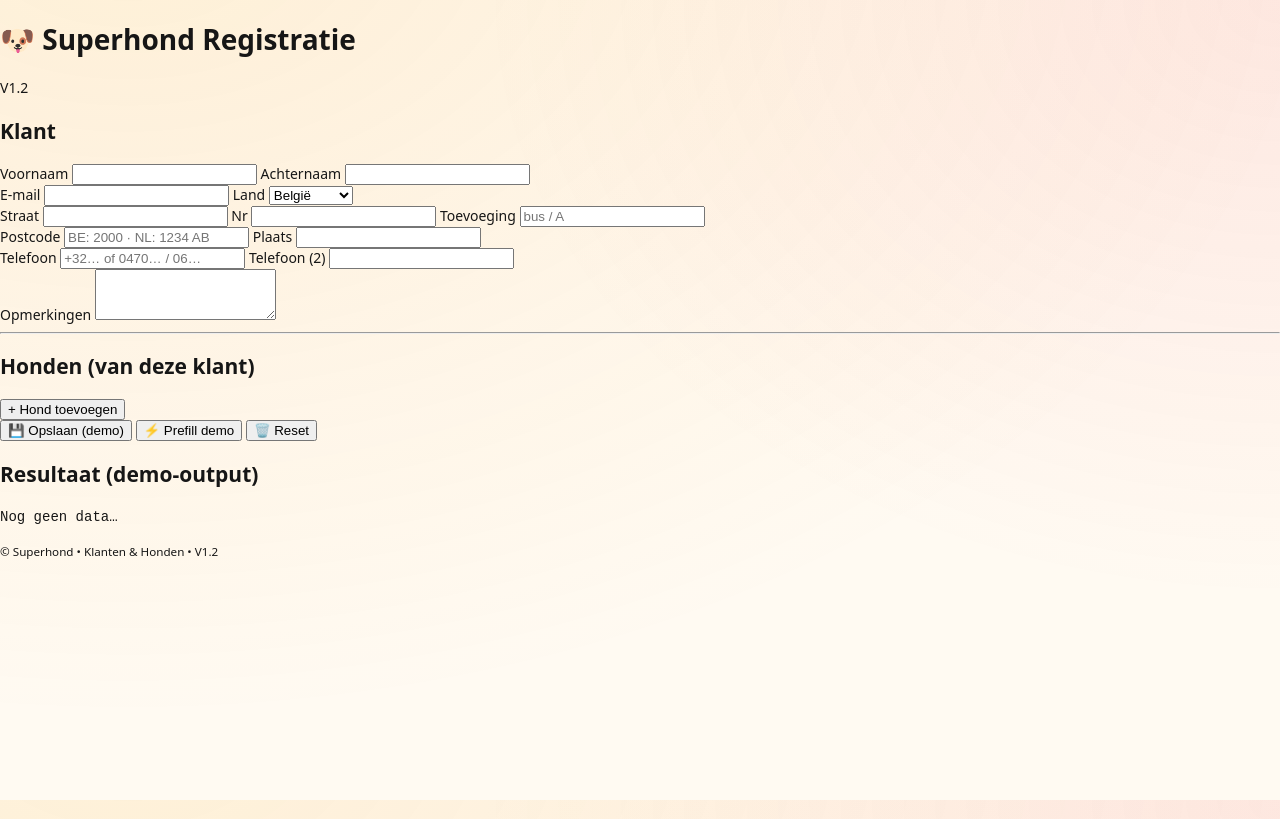
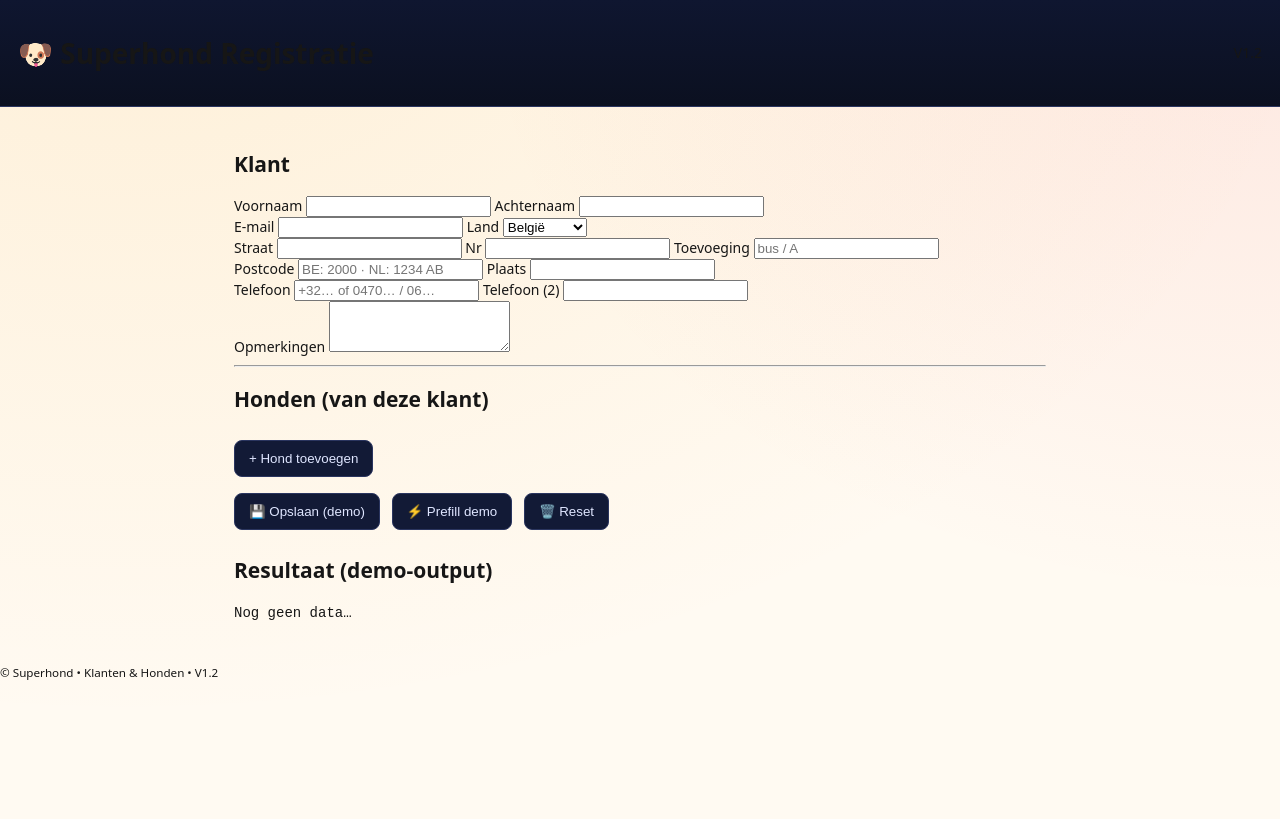
Before and after one commit to superhond-be/Superhond-registratie-systeem, a website: page index.html in a window 1280 px wide. Drawn offline with Linux system fonts and the light colour scheme.

Commit message:
Update style.css

```diff
--- a/public/css/style.css
+++ b/public/css/style.css
@@ -1,3 +1,16 @@
+
+
+
+:root { color-scheme: light dark; --bg:#0b1020; --fg:#e6ebff; --accent:#6ae3ff; --badge:#1e2a55; }
+* { box-sizing: border-box; }
+body { margin:0; font:16px/1.45 system-ui, -apple-system, Segoe UI, Roboto, sans-serif; background:var(--bg); color:var(--fg); }
+.topbar { display:flex; align-items:center; justify-content:space-between; padding:14px 18px; border-bottom:1px solid #2a355f; background:linear-gradient(180deg,#0f1630,#0b1020); }
+.badge { font-size:12px; padding:4px 8px; border-radius:999px; background:var(--badge); color:#cfd8ff; border:1px solid #31407b; }
+.container { padding:24px; max-width:860px; margin:auto; }
+button { margin:8px 8px 8px 0; padding:10px 14px; border-radius:8px; border:1px solid #2a355f; background:#121a36; color:#dfe6ff; cursor:pointer; }
+button:hover { border-color:#3a4aa0; box-shadow:0 0 0 3px rgba(106,227,255,.15); }
+.log { background:#0f1733; border:1px solid #233068; padding:12px; border-radius:8px; min-height:130px; overflow:auto; }
+
 /* ============ Superhond Design Tokens ============ */
 :root{
   --sh-bg: #fffaf2;            /* warm wit */
```
